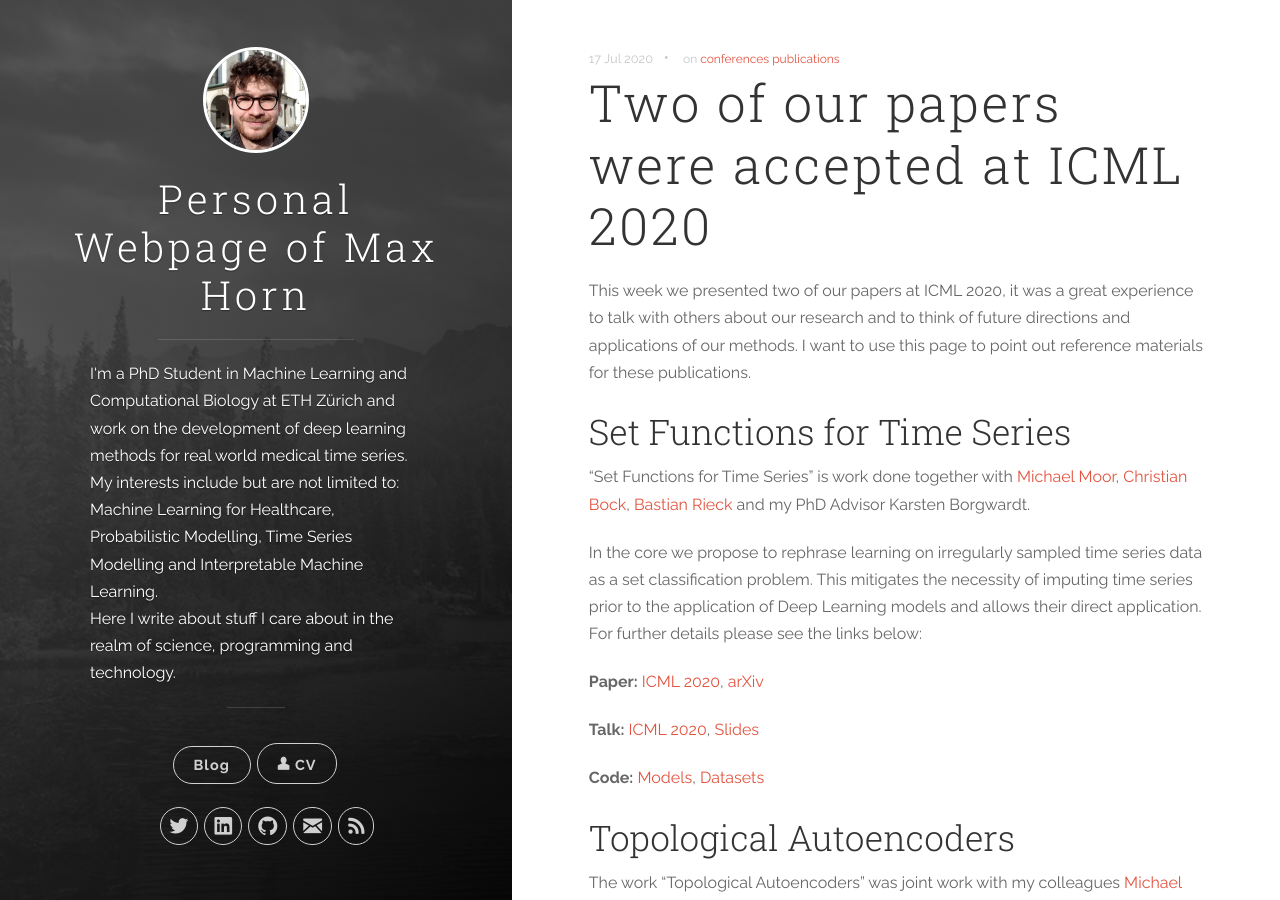
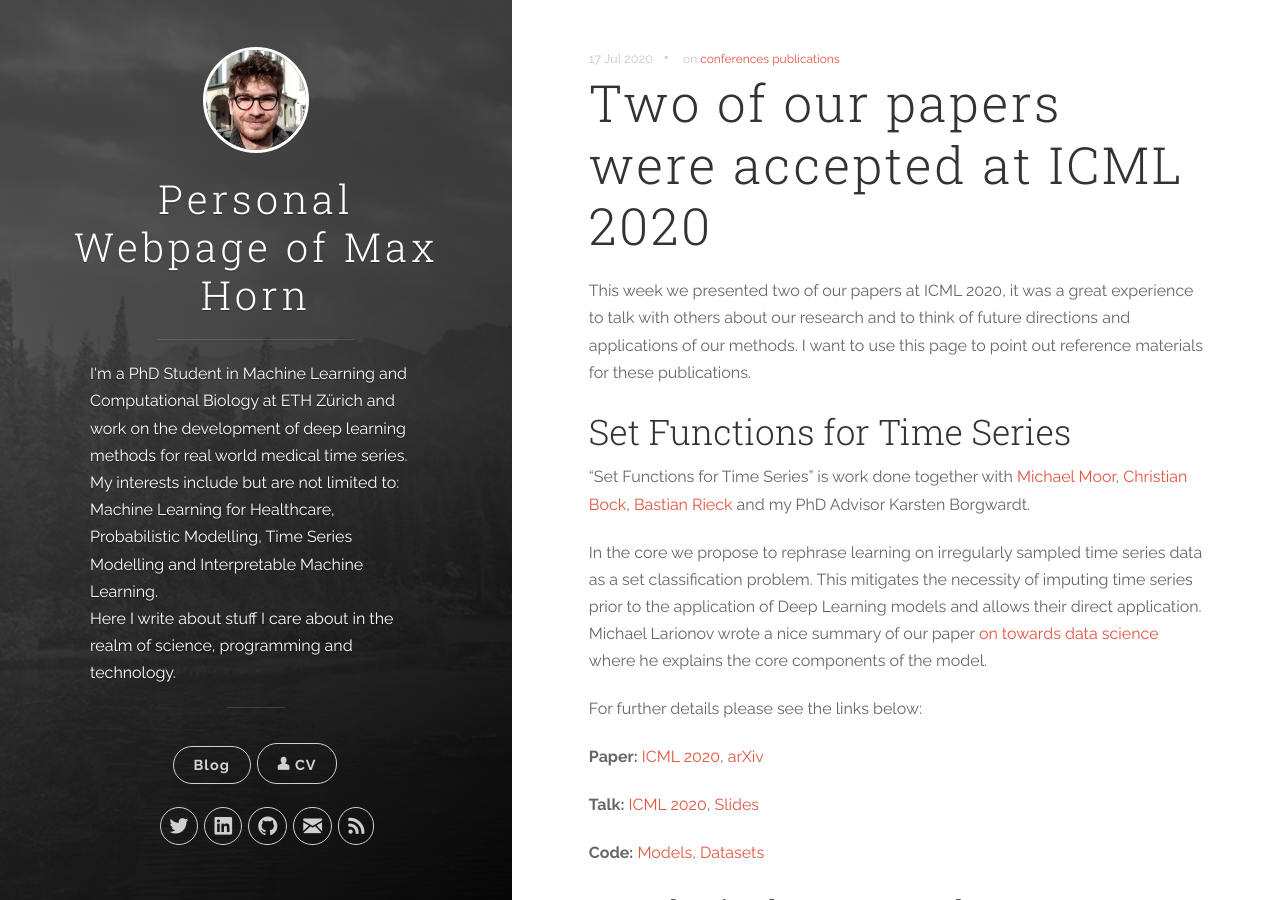
Before and after one commit to weatheredwatcher/weatheredwatcher.github.io, a Jekyll site: the page built from _posts/2020-07-17-ICML-Presentation.md, in a window 1280 px wide and 900 px high. Built offline with Jekyll 4.4.1, drawn with Linux system fonts in a browser that asks for light colours; comment, search, counter and statistics services are not loaded.

Commit message:
Add reference to TDS article

```diff
--- a/_posts/2020-07-17-ICML-Presentation.md
+++ b/_posts/2020-07-17-ICML-Presentation.md
@@ -19,7 +19,11 @@ Rieck](https://bastian.rieck.me/) and my PhD Advisor Karsten Borgwardt.
 In the core we propose to rephrase learning on irregularly sampled time series
 data as a set classification problem. This mitigates the necessity of imputing
 time series prior to the application of Deep Learning models and allows their
-direct application.  For further details please see the links below:
+direct application.  Michael Larionov wrote a nice summary of our paper
+[on towards data science](https://towardsdatascience.com/set-attention-models-for-time-series-classification-c09360a60349)
+where he explains the core components of the model.
+
+For further details please see the links below:
 
 **Paper:**
 [ICML 2020](https://proceedings.icml.cc/static/paper_files/icml/2020/4750-Paper.pdf),
```
